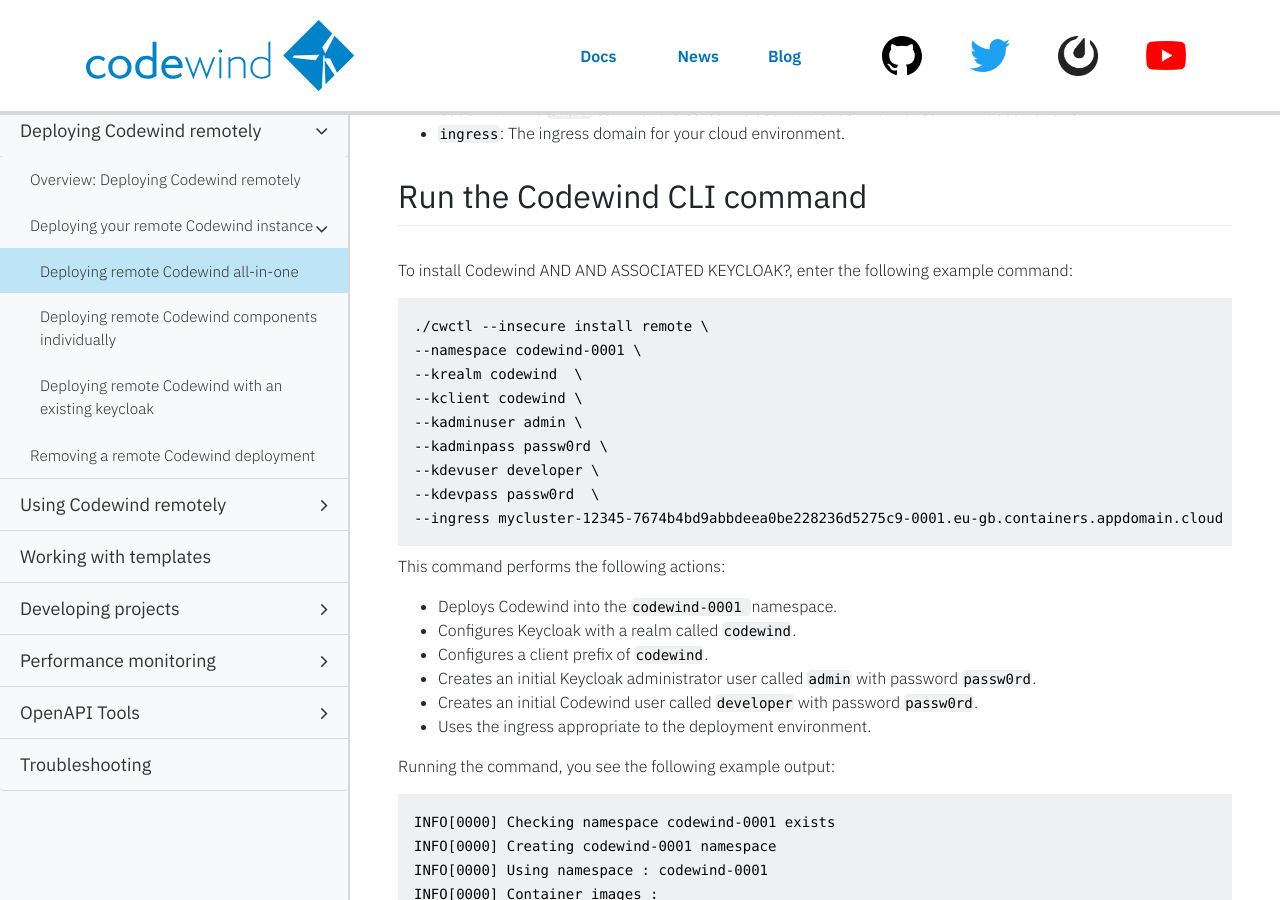
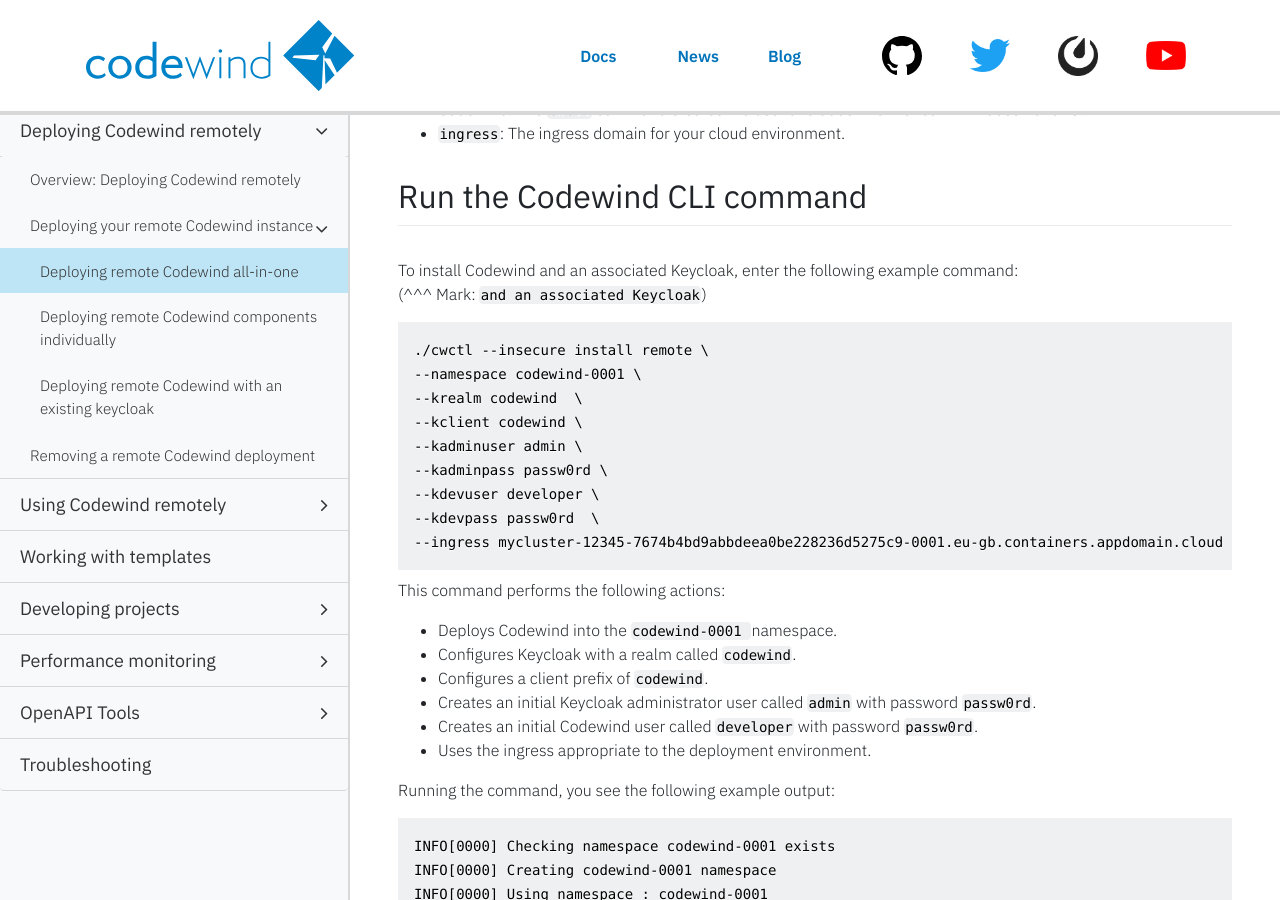
Before and after one commit to eclipse-archived/codewind-docs, a Jekyll site: the page built from docs/_documentations/remotedeploy-combo.md, in a window 1280 px wide and 900 px high, scrolled down 1817 px. Built offline with Jekyll 4.4.1, drawn with Linux system fonts in a browser that asks for light colours; nearby versions of some CDN libraries; comment, search, counter and statistics services are not loaded.

Commit message:
First draft
Signed-off-by: micgibso <MICGIBSO@uk.ibm.com>

````diff
--- a/docs/_documentations/remotedeploy-combo.md
+++ b/docs/_documentations/remotedeploy-combo.md
@@ -31,8 +31,6 @@ You will use the following command to install both the keycloak and remote insta
 `cwctl --insecure install remote`
 
 This command requires various flags to specify where and what to install which will be explained below.
-
-
 
 # Prerequisites
 
@@ -106,10 +104,9 @@ Determine the following values for your cloud deployment:
 - `kdevuser` and `kdevpass`: A developer username and password that will be granted access to this deployment of Codewind. The `cwctl` command creates the user and adds it to the realm if it does not exist.
 - `ingress`: The ingress domain for your cloud environment.
 
-
-
 ## Run the Codewind CLI command
-To install Codewind AND AND ASSOCIATED KEYCLOAK?, enter the following example command:
+To install Codewind and an associated Keycloak, enter the following example command:
+(^^^ Mark: `and an associated Keycloak`)
 
 ```
 ./cwctl --insecure install remote \
````
Also changed, not shown: docs/_documentations/remotedeploy-single.md (+18 -18 lines).
